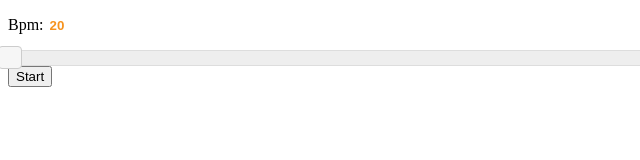
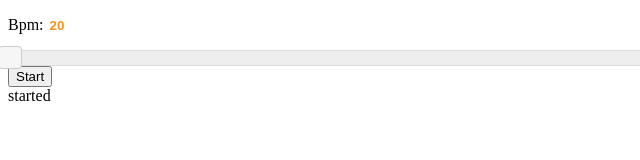
Before and after one commit to olareoun/metronomo-workout, a plain HTML site: page www/index.html in a window 1280 px wide. Both pictures are taken after a click on the button "Start". Shown: the full height of the page, 0-640 px from the left. Drawn offline with Linux system fonts and the light colour scheme.

Commit message:
started text

```diff
--- a/www/index.html
+++ b/www/index.html
@@ -42,6 +42,7 @@
 <div id="slider"></div>
 
                 <button class="btn btn-warning" id="start">Start</button>
+                <div id="status"></div>
             </div>
             <div id="sounds">
                 <audio controls id="audio0">
--- a/www/js/app.js
+++ b/www/js/app.js
@@ -19,6 +19,7 @@ APP.init = function(){
 };
 
 MT.play = function(){
+    $('#status').html("started");
     var sounds = [0, 0, 0, 1];
     var index = 0;
     setInterval(function(){
```
